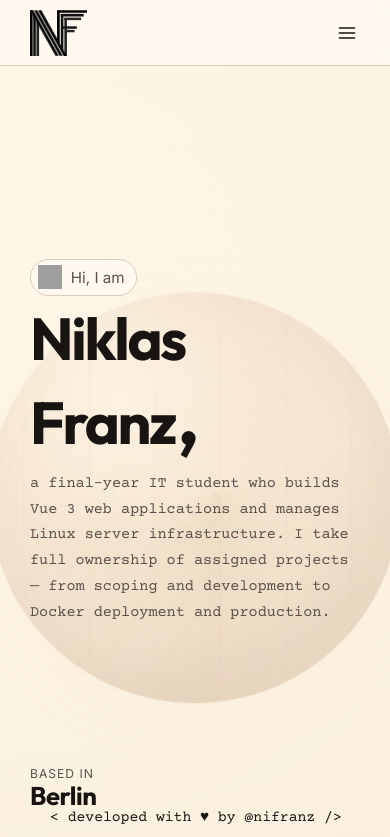
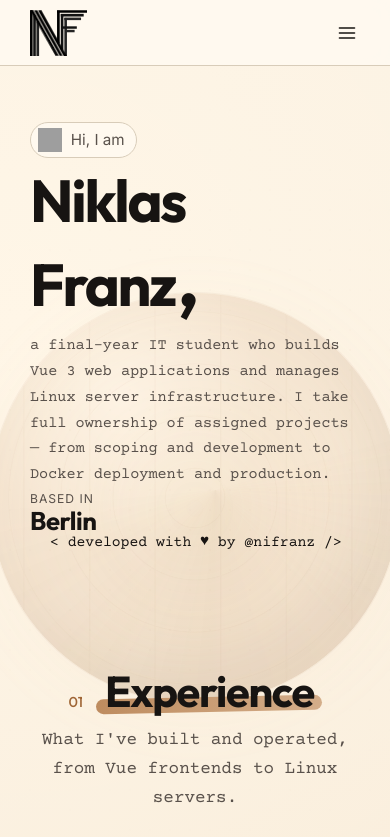
Before and after one commit to nifranz/homepage, a Vue app: page / in a window 390 px wide. Shown: the top 837 px of the page. Built offline with nearby package versions, Linux system fonts and the light colour scheme; grey boxes are pictures that could not be loaded.

Commit message:
fix: remove hero height calculation on mobile, let content define height

```diff
--- a/src/components/HeroSection.vue
+++ b/src/components/HeroSection.vue
@@ -100,11 +100,6 @@ function syncHeroOffset() {
   );
 }
 
-function setMobileHeroHeight() {
-  if (!heroRef.value) return;
-  const height = window.innerHeight - heroRef.value.offsetTop;
-  heroRef.value.style.setProperty("--hero-mobile-height", `${height}px`);
-}
 
 function handleResize() {
   if (resizeRafId !== null) {
@@ -119,7 +114,6 @@ function handleResize() {
 
 onMounted(() => {
   syncHeroOffset();
-  setMobileHeroHeight();
   window.addEventListener("resize", handleResize);
 
   if (window.matchMedia("(prefers-reduced-motion: reduce)").matches) {
--- a/src/style.css
+++ b/src/style.css
@@ -1412,8 +1412,8 @@ main {
   }
 
   .hero {
-    min-height: var(--hero-mobile-height);
-    height: var(--hero-mobile-height);
+    min-height: unset;
+    height: auto;
   }
 
   .site-header {
```
